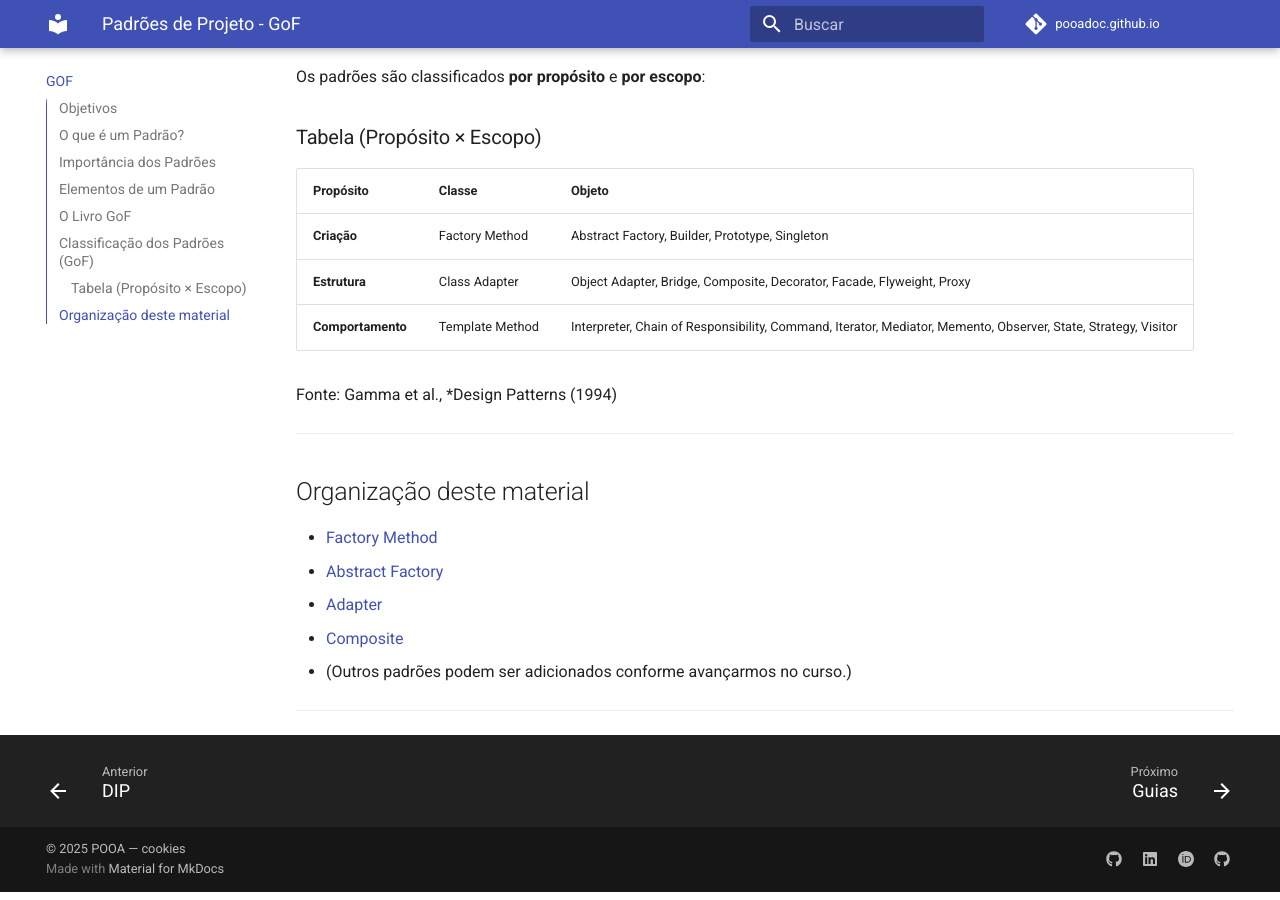
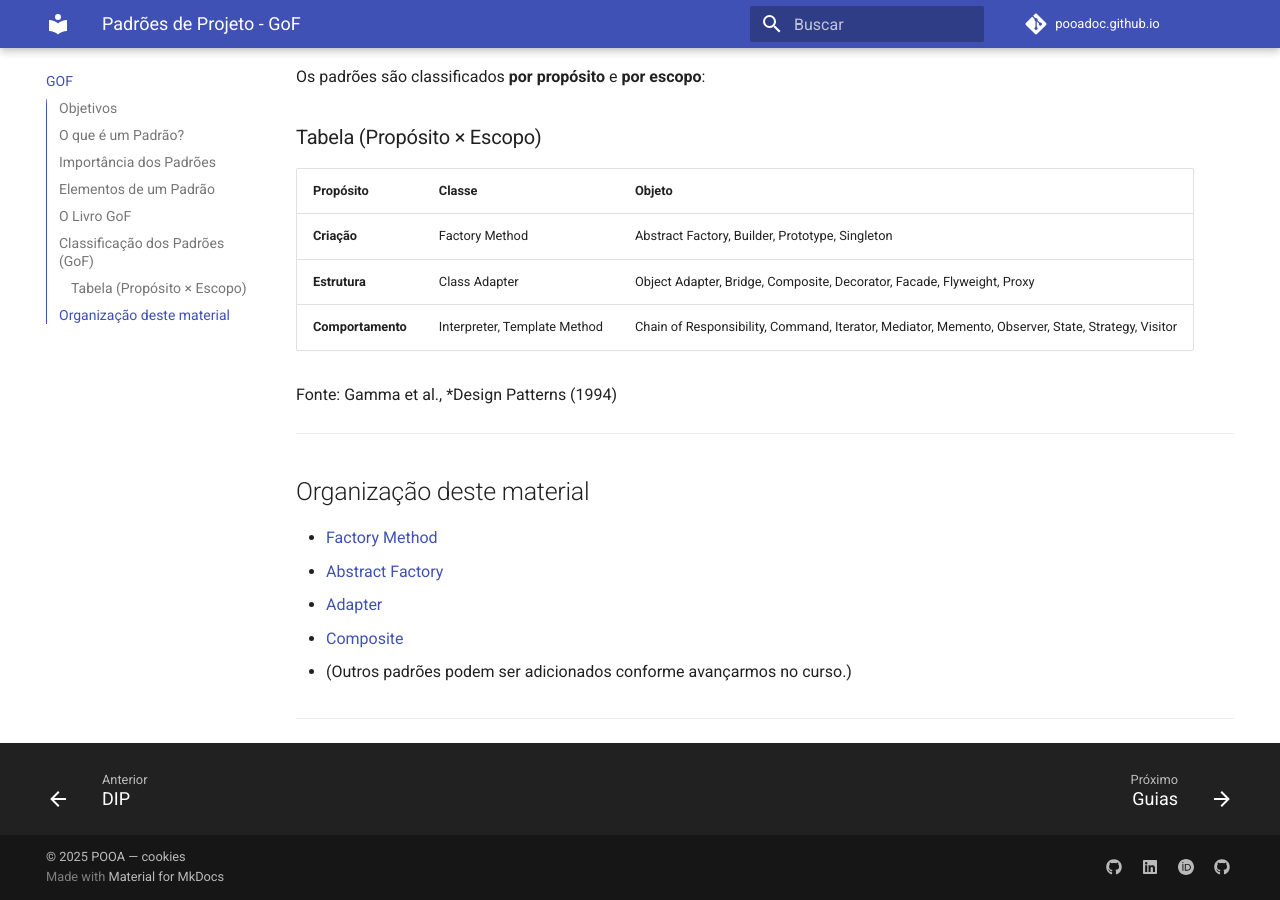
Before and after one commit to pooadoc/pooadoc.github.io, an MkDocs documentation site: the page built from docs/gof/index.md, in a window 1280 px wide and 900 px high, scrolled down 1532 px. Built offline with MkDocs 1.6.1 and Material for MkDocs 9.7.7, drawn with Linux system fonts in a browser that asks for light colours; plug-ins that fetch from the network failed and are left out; comment, search, counter and statistics services are not loaded.

Commit message:
fix: update GoF patterns table and add extra CSS file for styling

```diff
--- a/docs/gof/index.md
+++ b/docs/gof/index.md
@@ -61,7 +61,7 @@ Os padrões são classificados **por propósito** e **por escopo**:
 |------------------|----------------------|------------------------------------------------------------------------|
 | **Criação**      | Factory Method       | Abstract Factory, Builder, Prototype, Singleton                        |
 | **Estrutura**    | Class Adapter        | Object Adapter, Bridge, Composite, Decorator, Facade, Flyweight, Proxy |
-| **Comportamento**| Template Method      | Interpreter, Chain of Responsibility, Command, Iterator, Mediator, Memento, Observer, State, Strategy, Visitor |
+| **Comportamento**| Interpreter, Template Method      | Chain of Responsibility, Command, Iterator, Mediator, Memento, Observer, State, Strategy, Visitor |
 
 Fonte: Gamma et al., *Design Patterns (1994)
 
@@ -74,6 +74,7 @@ Fonte: Gamma et al., *Design Patterns (1994)
 
 - [Adapter](adapter.md)
 - [Composite](composite.md)
+
 - (Outros padrões podem ser adicionados conforme avançarmos no curso.)
 
 ---
--- a/mkdocs.yml
+++ b/mkdocs.yml
@@ -110,3 +110,5 @@ nav:
     - Tomcat: guias/tomcat.md
 #    - Maven: guias/tomcat.md
 #    - JUnit: guias/tomcat.md
+extra_css:
+  - css/extra.css
```
Also changed, not shown: 1 other file.
